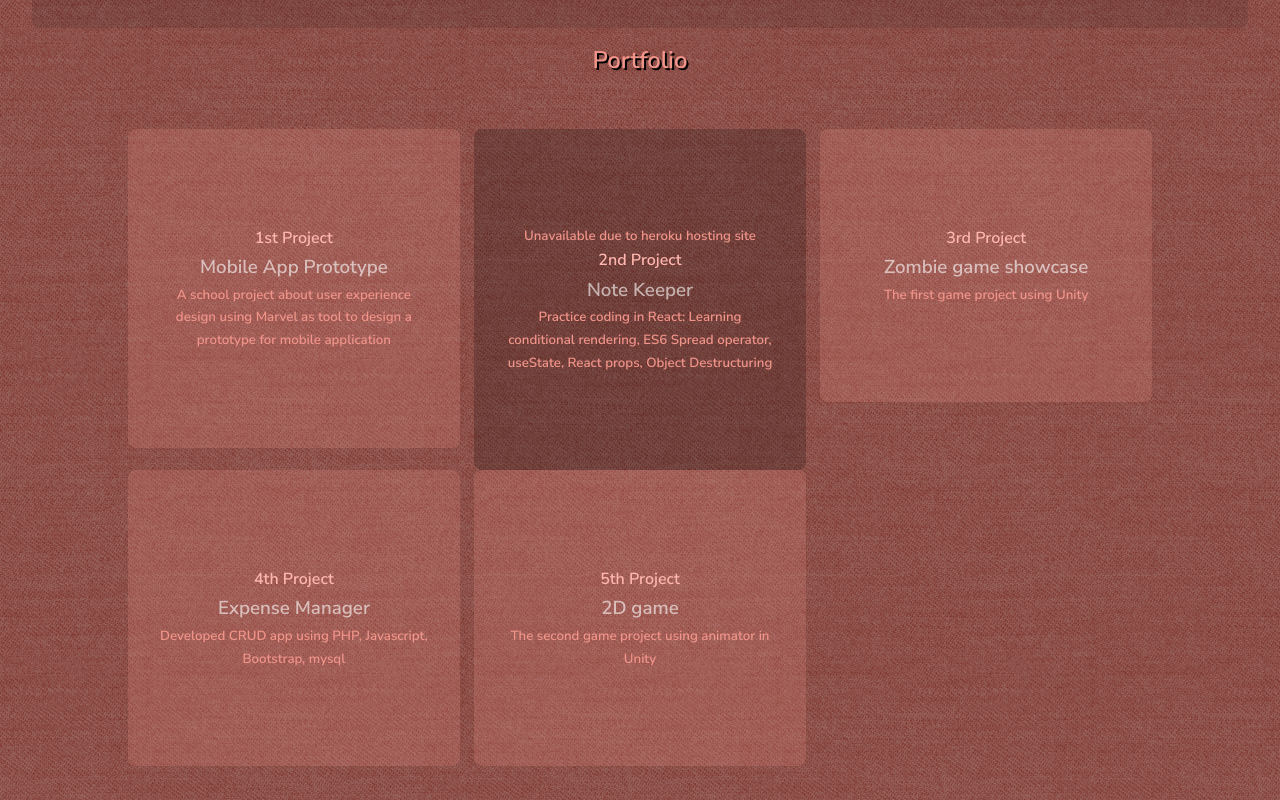
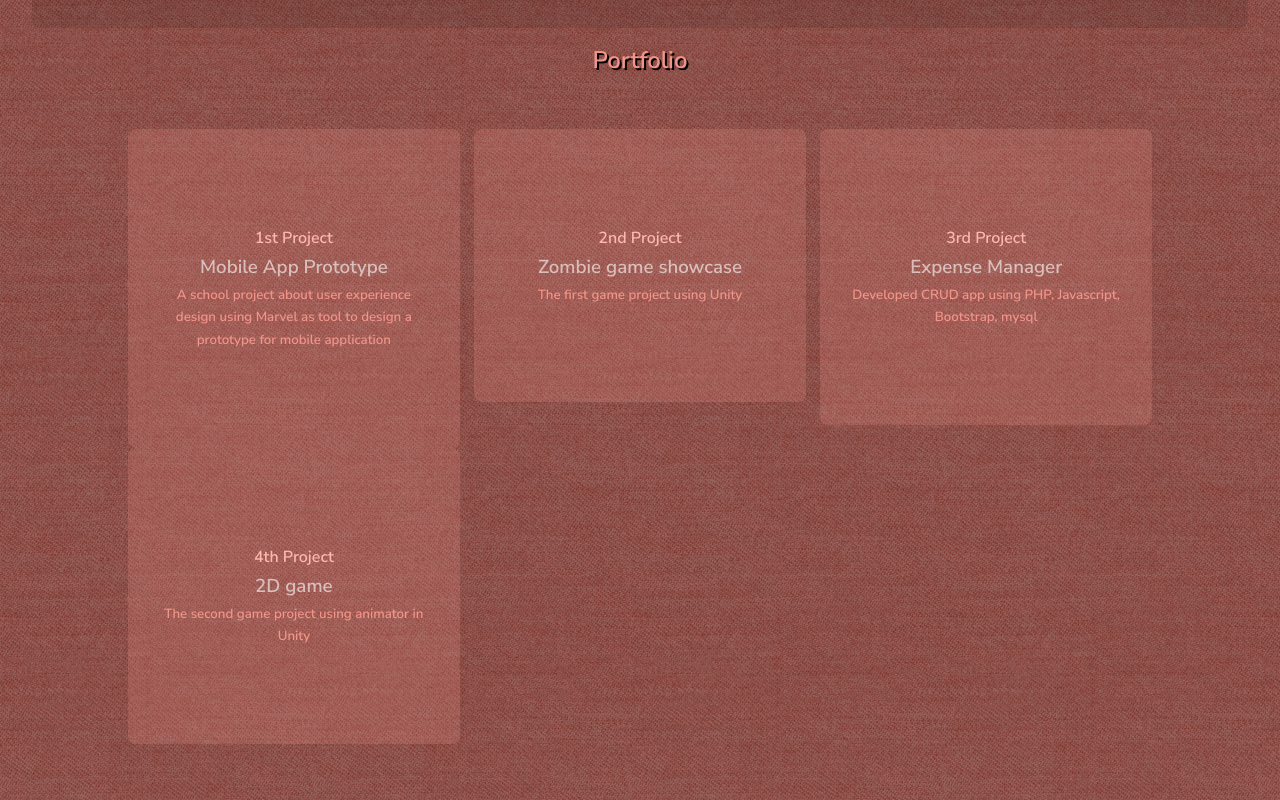
Before and after one commit to warismee/my-site-react, a React (Create React App) app: page / in a window 1280 px wide. Shown: the part 3520-4320 px from the top of the page. Built offline with nearby package versions, Linux system fonts and the light colour scheme.

Commit message:
remove unavailable port

```diff
--- a/src/components/portfolio/Portfolio.jsx
+++ b/src/components/portfolio/Portfolio.jsx
@@ -13,33 +13,25 @@ const Portfolio = () => {
           <h5>A school project about user experience design using Marvel as tool to design a prototype for mobile application</h5>
         </div>
        </a>
-       <a href='https://practice-keeper-note.herokuapp.com/' className='disable'>
-        <div className='port_card_disable'>
-        <h5>Unavailable due to heroku hosting site</h5>
-          <h4>2nd Project</h4>
-          <h3  className='text-light'>Note Keeper</h3>
-          <h5>Practice coding in React: Learning conditional rendering, ES6 Spread operator, useState, React props, Object Destructuring</h5>
-        </div>
-       </a>
        <a href='https://youtu.be/gF9Pe47-cqU' target='_blank'> {/*target to open in new window*/}
         <div className='port_card'>
-          <h4>3rd Project</h4>
+          <h4>2nd Project</h4>
           <h3 className='text-light'>Zombie game showcase</h3>
           <h5>The first game project using Unity</h5>
         </div>
        </a>
-     </div>
-     <div className='port_cards'>
-      <a href='https://youtu.be/vJr2GyIzRYg' target='_blank'> {/*target to open in new window*/}
+       <a href='https://youtu.be/vJr2GyIzRYg' target='_blank'> {/*target to open in new window*/}
         <div className='port_card'>
-          <h4>4th Project</h4>
+          <h4>3rd Project</h4>
           <h3 className='text-light'>Expense Manager</h3>
           <h5>Developed CRUD app using PHP, Javascript, Bootstrap, mysql</h5>
         </div>
       </a>
+     </div>
+     <div className='port_cards'>
       <a href='https://youtu.be/2wmAwigdr_k' target='_blank'> {/*target to open in new window*/}
         <div className='port_card'>
-          <h4>5th Project</h4>
+          <h4>4th Project</h4>
           <h3 className='text-light'>2D game</h3>
           <h5>The second game project using animator in Unity</h5>
         </div>
```
